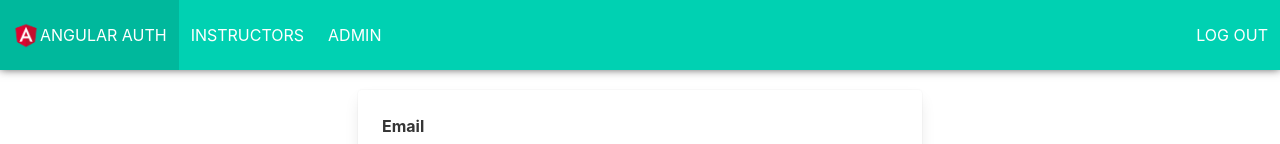
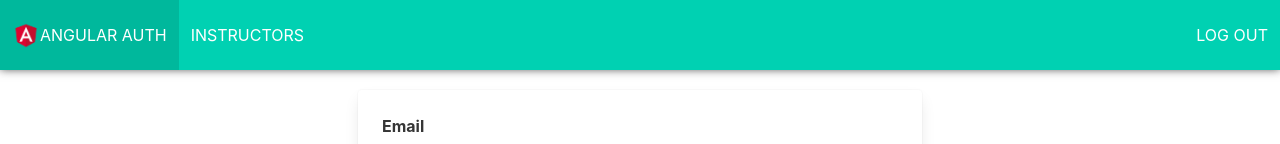
Before and after one commit to chenkie/angular-auth, an Angular app: page /login in a window 1280 px wide. Shown: the top 144 px of the page. Built offline with nearby package versions, Linux system fonts and the light colour scheme; sample sign-in values are in the browser's storage.

Commit message:
setup admin-route

```diff
--- a/src/app/app.routes.ts
+++ b/src/app/app.routes.ts
@@ -13,11 +13,5 @@ export const ROUTES: Routes = [
     component: InstructorsComponent,
     canActivate: [AuthGuard]
   },
-  {
-    path: 'admin',
-    loadChildren: './admin/admin.module#AdminModule',
-    canLoad: [RoleGuard],
-    data: { expectedRole: 'admin' }
-  },
   { path: '**', redirectTo: 'home' }
 ];
--- a/src/app/auth/auth.service.ts
+++ b/src/app/auth/auth.service.ts
@@ -43,8 +43,8 @@ export class AuthService {
   }
 
   hasRole(role: string): boolean {
-    const token: any = this.getToken();
-    const roleClaim = decode(token).role;
-    return roleClaim === role;
+    // get the token
+    // get and return the role claim
+    return false;
   }
 }
--- a/src/app/auth/role-guard.service.ts
+++ b/src/app/auth/role-guard.service.ts
@@ -7,15 +7,10 @@ export class RoleGuardService implements CanLoad {
   constructor(public authService: AuthService, public router: Router) {}
 
   canLoad(route: Route): boolean {
-    const expectedRole = route.data.expectedRole;
+    // get expected role
 
-    if (
-      !this.authService.isAuthenticated() ||
-      !this.authService.hasRole(expectedRole)
-    ) {
-      this.router.navigate(['home']);
-      return false;
-    }
-    return true;
+    // if the user isn't authenticated or doesn't
+    // have the expected role, redirect to home
+    return false;
   }
 }
--- a/src/app/navbar/navbar.component.html
+++ b/src/app/navbar/navbar.component.html
@@ -9,7 +9,7 @@
     <a routerLink="instructors" class="navbar-item" *ngIf="authService.isAuthenticated()">
         Instructors
     </a>
-    <a routerLink="admin" class="navbar-item" *ngIf="authService.isAuthenticated() && authService.hasRole('admin')">
+    <a routerLink="admin" class="navbar-item" *ngIf="1!=1">
         Admin
     </a>
   </div>
```
